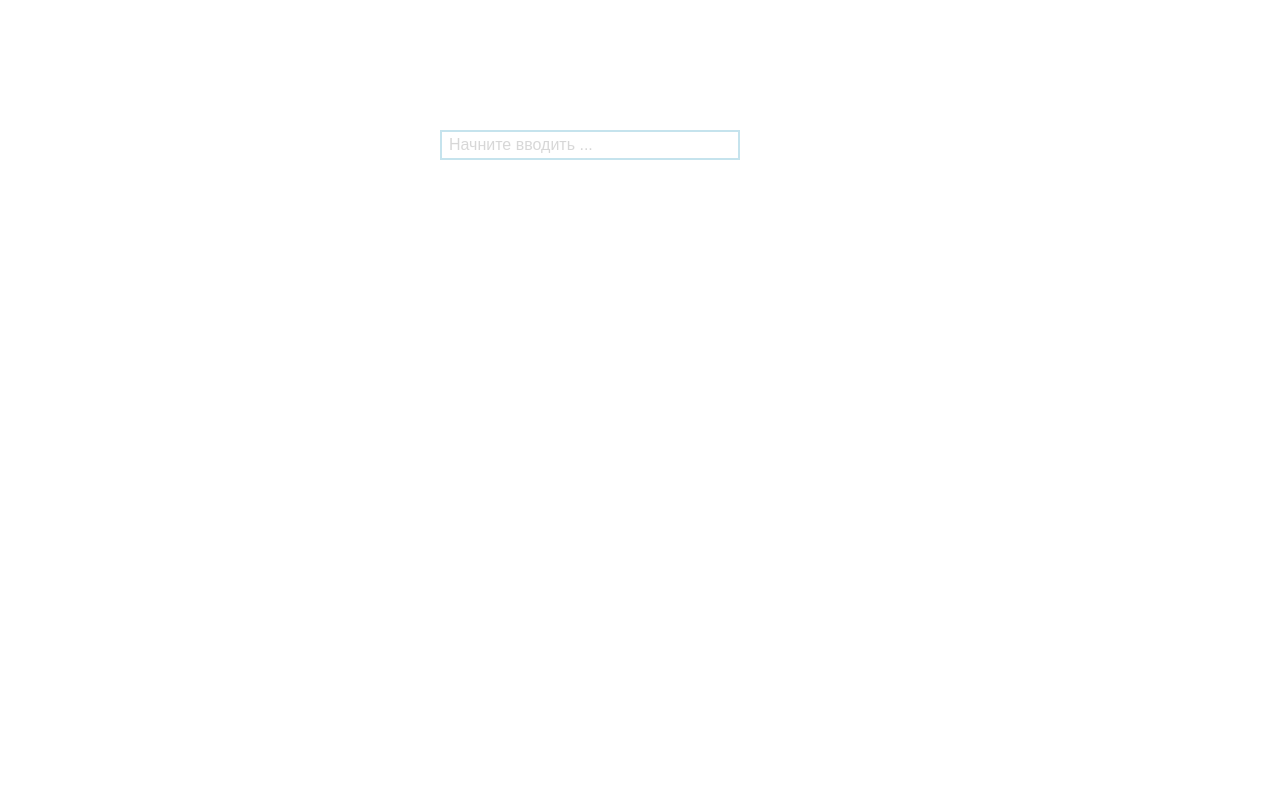
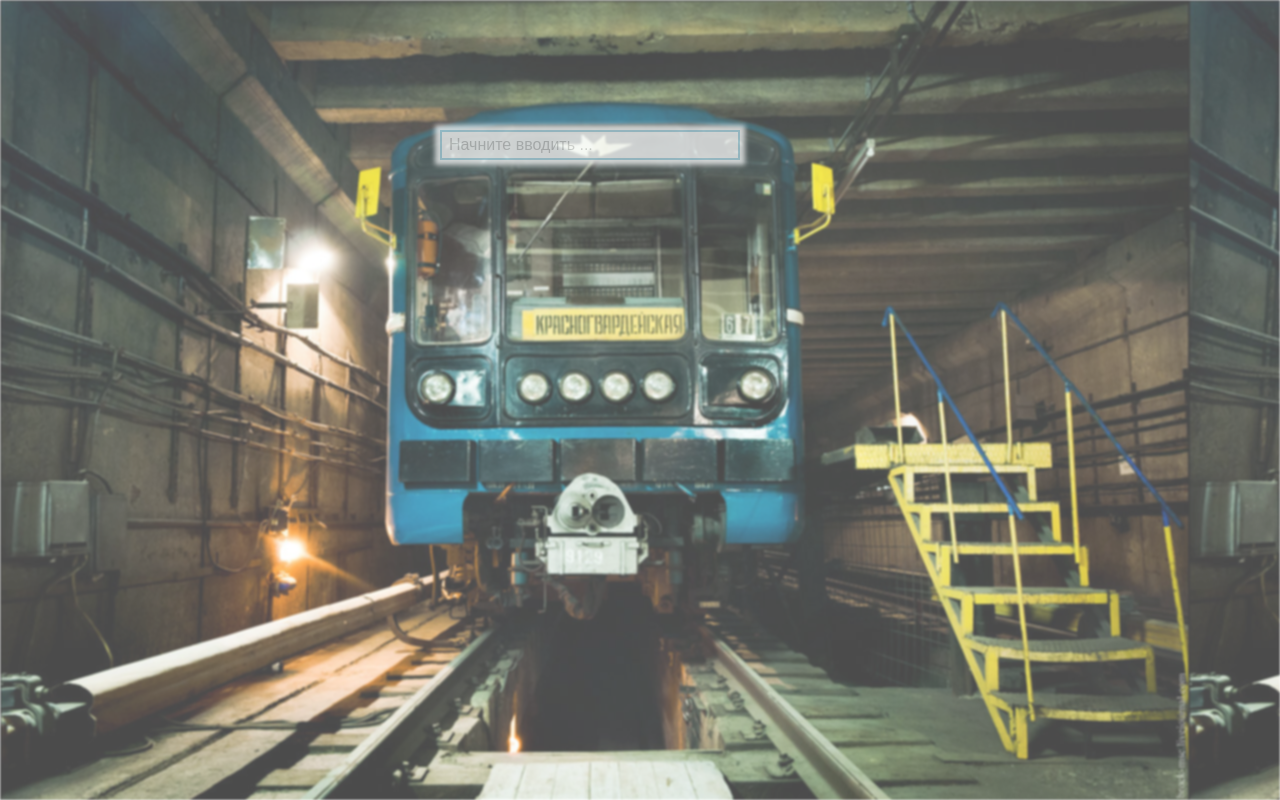
Before and after one commit to MelllivoraCapensis/search-field, a plain HTML site: page index.html in a window 1280 px wide. Drawn offline with Linux system fonts and the light colour scheme; the site is published under a folder, as on GitHub Pages, so addresses that start at the root find nothing.

Commit message:
fix back image path

```diff
--- a/App/style.less
+++ b/App/style.less
@@ -12,7 +12,7 @@ html, body {
 .wrapper {
 	width: 100%;
 	height: 100%;
-    background: url('/App/img/back-train.jpg');
+    background: url('../../App/img/back-train.jpg');
 	filter: blur(1px);
 	opacity: 0.7;
 }
```
Also changed, not shown: build/css/style.css.
